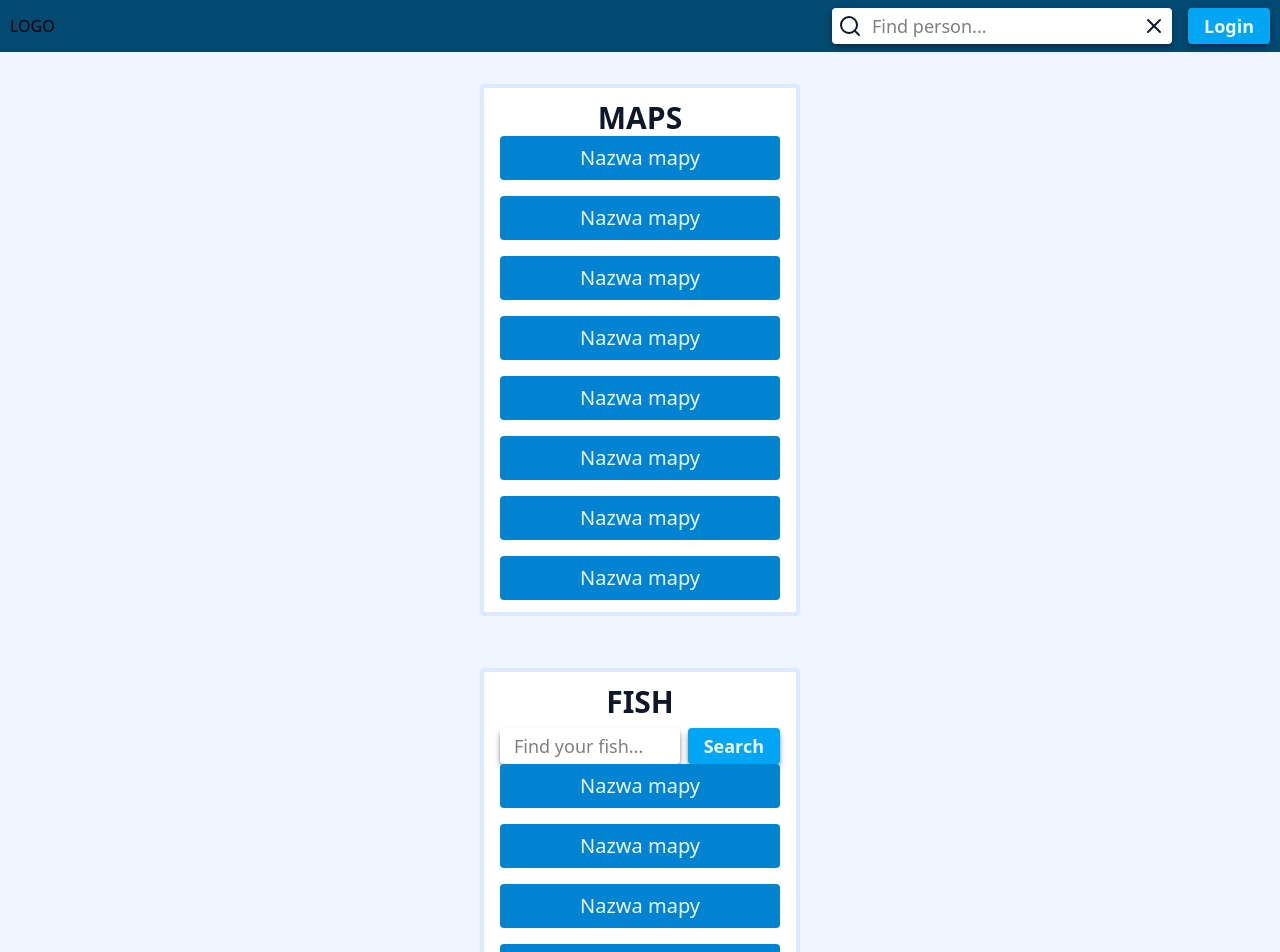
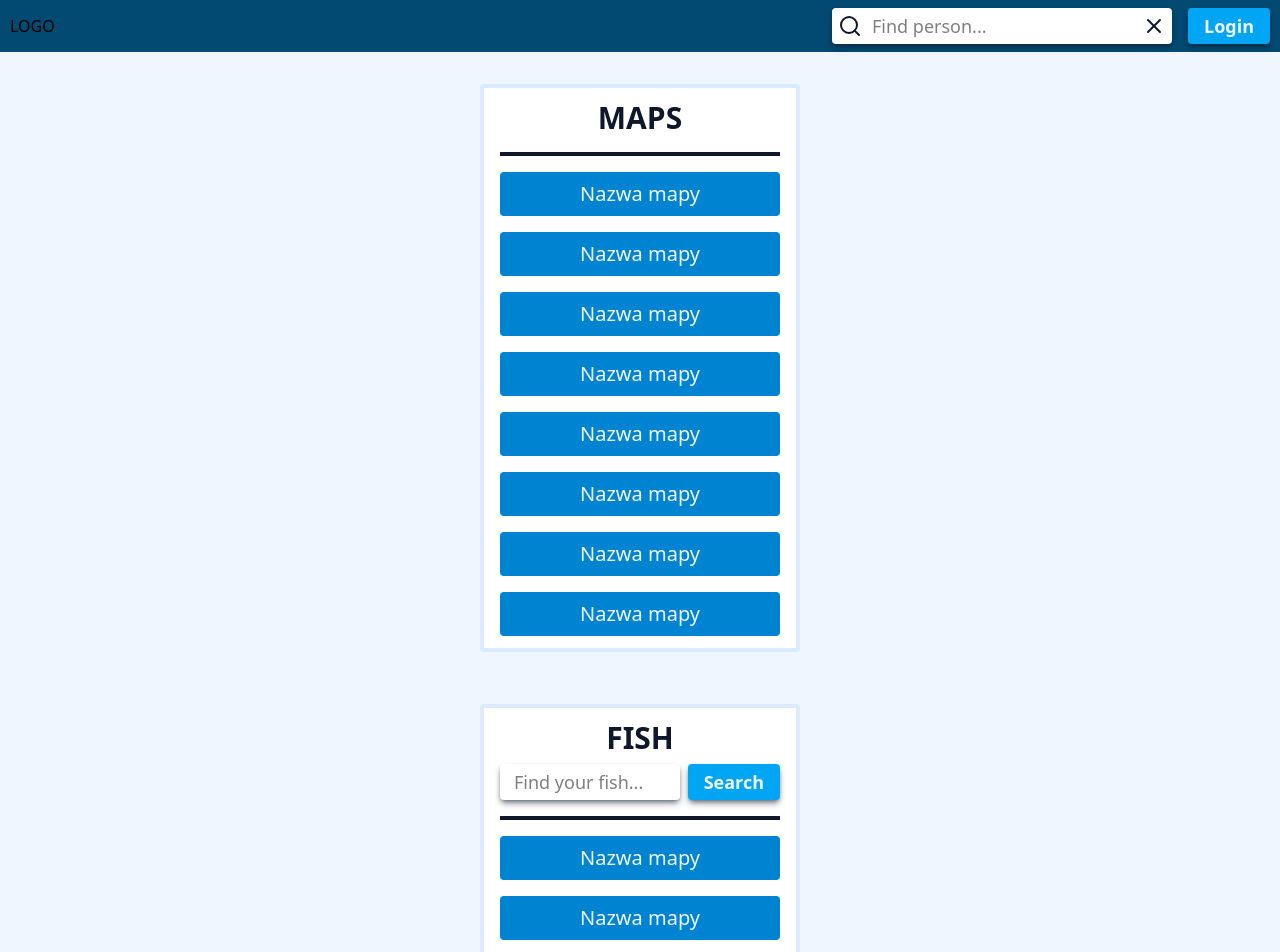
Before and after one commit to Borzyn/FishSpotter, a React (Vite) app in the folder pracainzynierska.client/: page / in a window 1280 px wide. Shown: the top 952 px of the page. Built offline with nearby package versions, Linux system fonts and the light colour scheme.

Commit message:
feat: fix LineDivider tailwind props issue

```diff
--- a/pracainzynierska.client/src/App.tsx
+++ b/pracainzynierska.client/src/App.tsx
@@ -3,6 +3,7 @@ import { BrowserRouter, Route, Routes } from "react-router";
 import LoaderFull from "./components/Loaders/LoaderFull/LoaderFull";
 import FishPage from "./pages/FishPage/FishPage";
 import ProfilePage from "./pages/ProfilePage/ProfilePage";
+import FishMapPage from "./pages/FishMapPage/FishMapPage";
 
 const Layout = lazy(() => import("./layouts/Layout/Layout"));
 const HomePage = lazy(() => import("./pages/HomePage/HomePage"));
@@ -15,6 +16,7 @@ function App() {
           <Route element={<Layout />}>
             <Route index element={<HomePage />} />
             <Route path="/fish" element={<FishPage />} />
+            <Route path="/fishmap" element={<FishMapPage />} />
             <Route path="/profile" element={<ProfilePage />} />
           </Route>
         </Routes>
--- a/pracainzynierska.client/src/components/LineDivider/LineDivider.tsx
+++ b/pracainzynierska.client/src/components/LineDivider/LineDivider.tsx
@@ -10,7 +10,7 @@ function LineDivider({
   return (
     <div
       aria-hidden="true"
-      className={`w-full h-${height} ${color} my-${margin}`}
+      className={`w-full ${height} ${color} ${margin}`}
     ></div>
   );
 }
--- a/pracainzynierska.client/src/features/Authentication/AuthModal/AuthModal.tsx
+++ b/pracainzynierska.client/src/features/Authentication/AuthModal/AuthModal.tsx
@@ -36,14 +36,22 @@ function AuthModal() {
             {!isModalRegister && (
               <>
                 <ModalHeader onClick={handleCloseModal} title="Login" />
-                <LineDivider color="bg-slate-900" margin="3.5" height="0.5" />
+                <LineDivider
+                  color="bg-slate-900"
+                  margin="my-3.5"
+                  height="h-0.5"
+                />
                 <Login toggleModal={toggleModalRegister} />
               </>
             )}
             {isModalRegister && (
               <>
                 <ModalHeader onClick={handleCloseModal} title="Register" />
-                <LineDivider color="bg-slate-900" margin="3.5" height="0.5" />
+                <LineDivider
+                  color="bg-slate-900"
+                  margin="my-3.5"
+                  height="h-0.5"
+                />
                 <Register toggleModal={toggleModalRegister} />
               </>
             )}
--- a/pracainzynierska.client/src/features/Authentication/Login/Login.tsx
+++ b/pracainzynierska.client/src/features/Authentication/Login/Login.tsx
@@ -59,7 +59,7 @@ function Login({ toggleModal }: { toggleModal: () => void }) {
         </>
       </FormRow>
 
-      <LineDivider color="bg-slate-900" margin="3.5" height="0.5" />
+      <LineDivider color="bg-slate-900" margin="my-3.5" height="h-0.5" />
 
       <button className="w-full cursor-pointer bg-sky-500 text-2xl py-1 rounded-sm text-blue-50  font-semibold px-4  shadow-md transition-colors duration-500 shadow-slate-900/50 hover:bg-sky-600 active:bg-sky-700">
         Login
--- a/pracainzynierska.client/src/features/Authentication/Register/Register.tsx
+++ b/pracainzynierska.client/src/features/Authentication/Register/Register.tsx
@@ -59,7 +59,7 @@ function Register({ toggleModal }: { toggleModal: () => void }) {
         </>
       </FormRow>
 
-      <LineDivider color="bg-slate-900" margin="3.5" height="0.5" />
+      <LineDivider color="bg-slate-900" margin="my-3.5" height="h-0.5" />
 
       <div className="flex justify-between">
         <button
--- /dev/null
+++ b/pracainzynierska.client/src/pages/FishMapPage/FishMapPage.tsx
@@ -0,0 +1,5 @@
+function FishMapPage() {
+  return <div>map</div>;
+}
+
+export default FishMapPage;
--- a/pracainzynierska.client/src/pages/HomePage/HomePage.tsx
+++ b/pracainzynierska.client/src/pages/HomePage/HomePage.tsx
@@ -9,7 +9,7 @@ function HomePage() {
         <h2 className="text-3xl text-slate-900 uppercase text-center font-semibold">
           Maps
         </h2>
-        <LineDivider color="bg-slate-900" margin="4" height="1" />
+        <LineDivider color="bg-slate-900" margin="my-4" height="h-1" />
         <ul className="flex flex-col gap-4 max-h-[464px] overflow-auto">
           <ListLink />
           <ListLink />
@@ -31,7 +31,7 @@ function HomePage() {
           </h2>
           <SearchFish />
         </div>
-        <LineDivider color="bg-slate-900" margin="4" height="1" />
+        <LineDivider color="bg-slate-900" margin="my-4" height="h-1" />
         <ul className="flex flex-col gap-4 max-h-[464px] overflow-auto">
           <ListLink />
           <ListLink />
```
